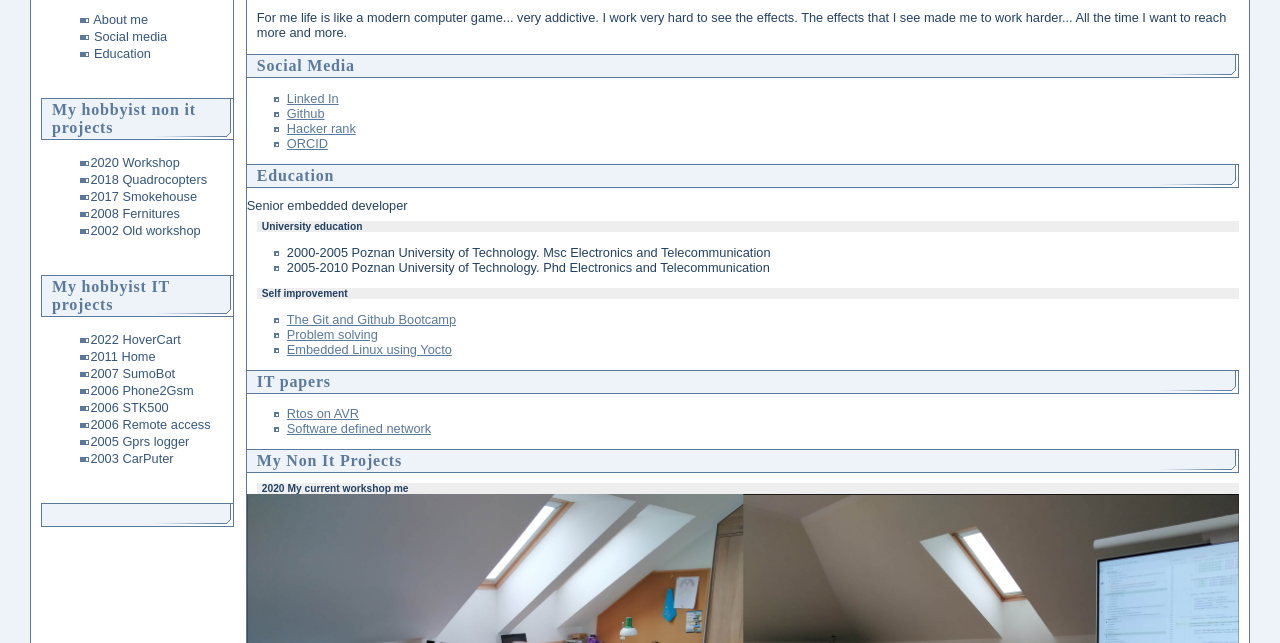
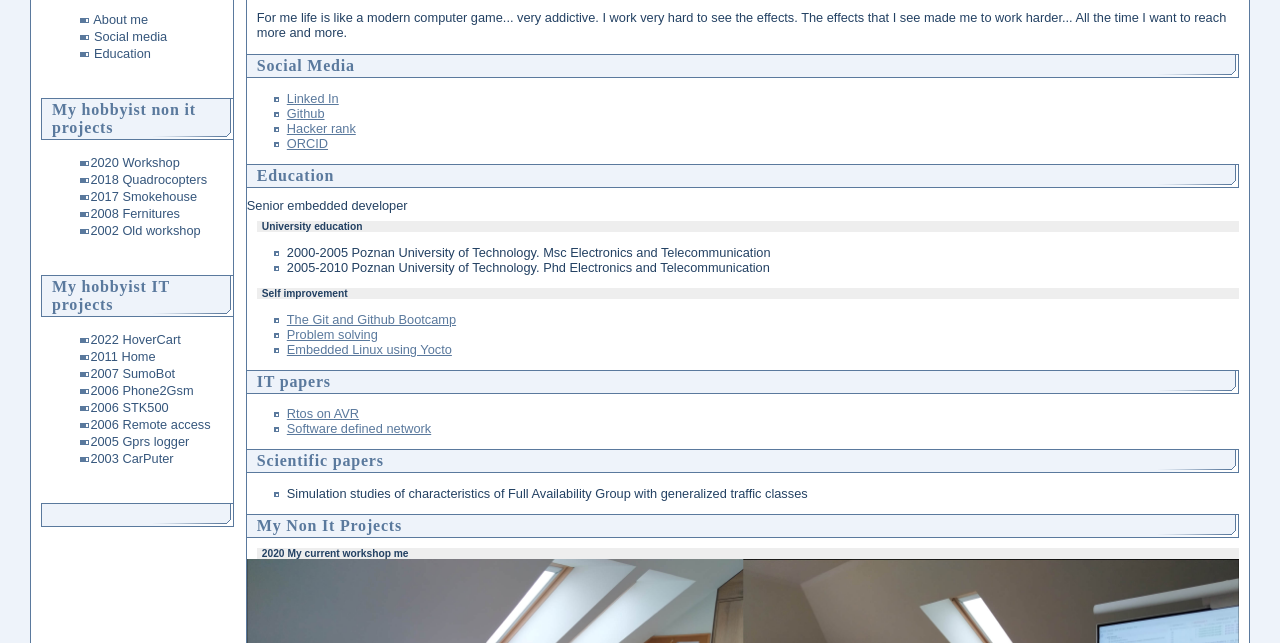
Before and after one commit to adamkaliszan/adamkaliszan.github.io, a plain HTML site: page index.html in a window 1280 px wide. Shown: the part 157-800 px from the top of the page. Drawn offline with Linux system fonts and the light colour scheme.

Commit message:
Publikacje naukowe

```diff
--- a/index.html
+++ b/index.html
@@ -109,6 +109,10 @@
     <li><a href="http://www.thinkmind.org/index.php?view=article&articleid=tele_v4_n34_2011_7">Rtos on AVR</a></li>
     <li><a href="http://www.thinkmind.org/index.php?view=article&articleid=aict_2012_8_40_10218">Software defined network</a></li>
    </ul>
+   <h1>Scientific papers</h1>
+   <ul>
+    <li><a href="https://ieeexplore.ieee.org/abstract/document/8471806?casa_token=Ckp_s20h_GIAAAAA:gsjJ6PZwZ2uuRGiWPEAvQeb-B62gXiNjfUN8ghtrEJqjlUVQN3XaJmhZf9x1sQNl173i9Jgw1A"></a>Simulation studies of characteristics of Full Availability Group with generalized traffic classes</li>
+   </ul>
   </div>
   <div id="NonItProjets">
     <a name="ItProjets"></a>
```
Also changed, not shown: 1 other file.
